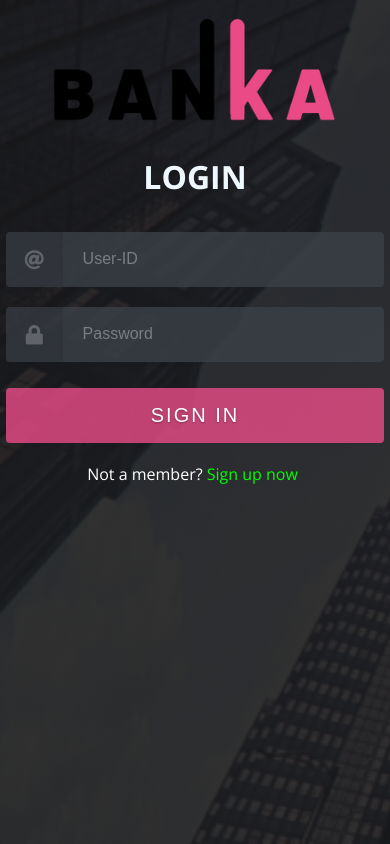
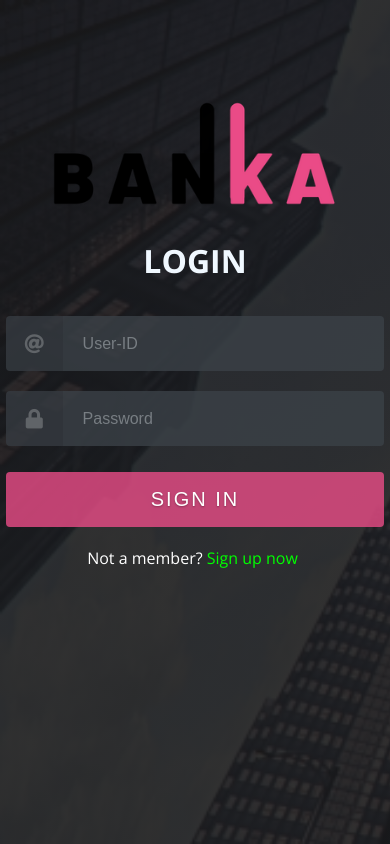
Before and after one commit to PelumiAlesh/Banka, a plain HTML site: page UI/index.html in a window 390 px wide. Drawn offline with nearby package versions, Linux system fonts and the light colour scheme.

Commit message:
Revert "Try Login Fix"

```diff
--- a/UI/assets/css/Loginstyle.css
+++ b/UI/assets/css/Loginstyle.css
@@ -145,7 +145,7 @@ body{
   .login_container,
   .login-wrapper{
     width: 97vw;
-    margin-top: auto;
+    margin-top: 5vh;
   }
   .login-form .User-ID label span,
 .login-form .password label span {
```
